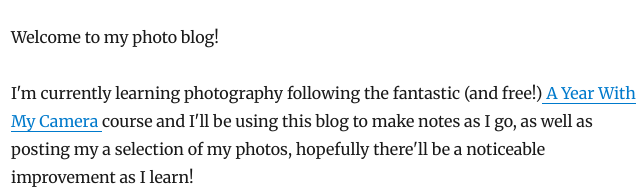
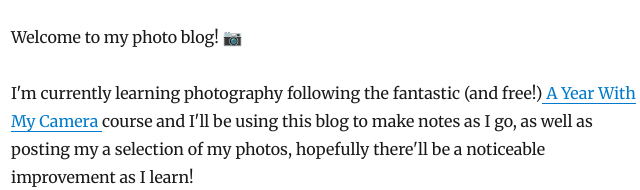
Before and after one commit to mncharlton/photoblog, a Gatsby site: page / in a window 1280 px wide. Shown: the part 217-407 px from the top of the page, 314-954 px from the left. Built offline with nearby package versions, Linux system fonts and the light colour scheme; Gatsby itself is replaced by a stand-in of ours; some packages are replaced by stand-ins of ours.

Commit message:
add a camera emoji

```diff
--- a/src/pages/index.js
+++ b/src/pages/index.js
@@ -21,7 +21,7 @@ class IndexPage extends React.Component {
             👋
           </span>
         </h1>
-        <p>Welcome to my photo blog!</p>
+        <p>Welcome to my photo blog!  📷</p>
         <p>
           I'm currently learning photography following the fantastic (and free!)
           <a href='https://ayearwithmycamera.com/'> A Year With My Camera </a>
```
